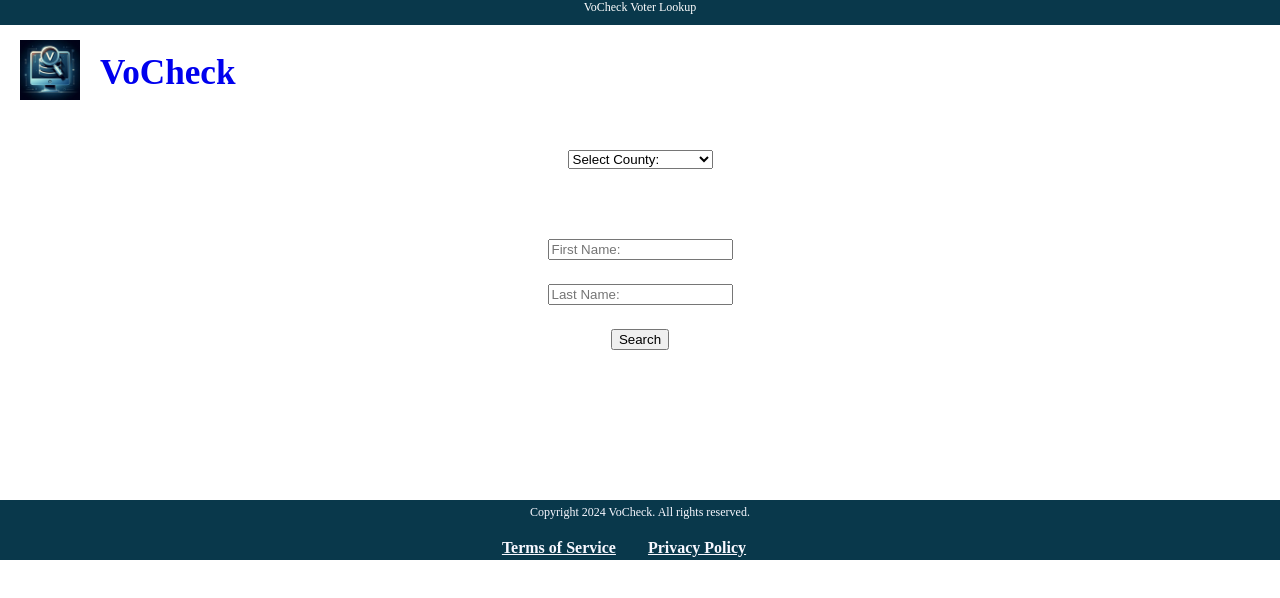
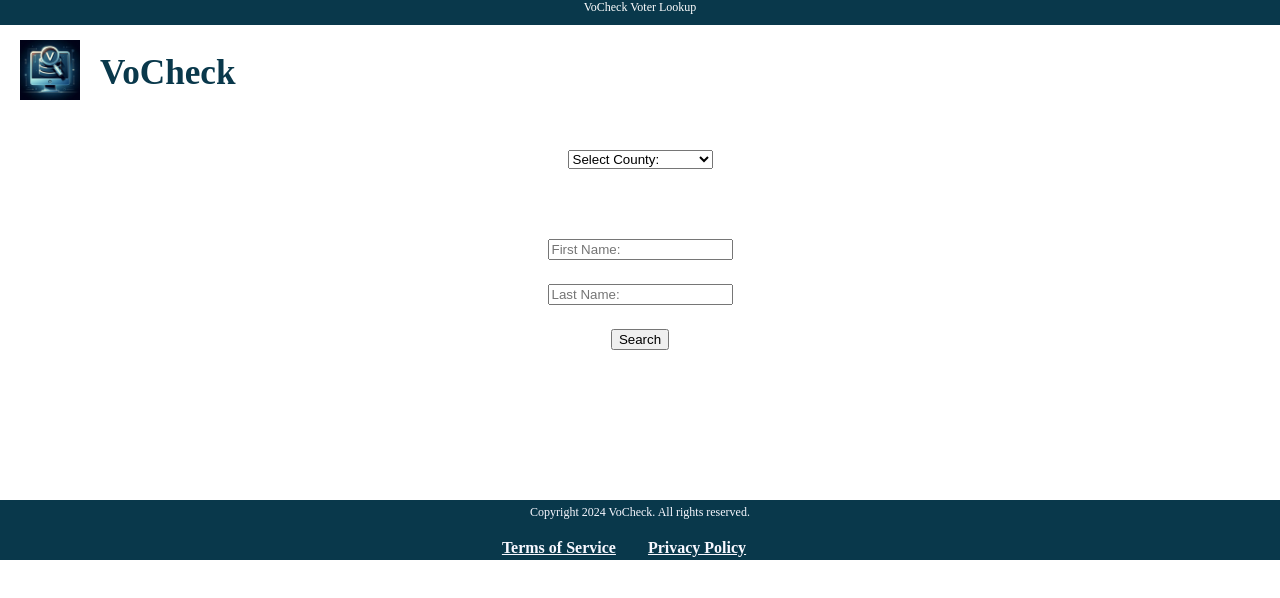
Before and after one commit to jddubbya/VoterAppMain, a React (Vite) app: page / in a window 1280 px wide. Shown: the top 598 px of the page. Built offline with nearby package versions, Linux system fonts and the light colour scheme.

Commit message:
Update App.css

```diff
--- a/src/App.css
+++ b/src/App.css
@@ -49,6 +49,11 @@ header {
   display: flex;
   align-items: center;
   margin-left: 20px;
+}
+
+.logoSection > a, .logoSection > a:visited, .logoSection > a:active {
+  text-decoration: none;
+  color: inherit;
 }
 /*************** End HEADER Section *****************/
 
@@ -134,10 +139,6 @@ ul {
 
 .singleResultSection {
   margin-top: 150px;
-}
-
-.logoSection > a {
-  text-decoration: none;
 }
 
 /* result item links */
```
